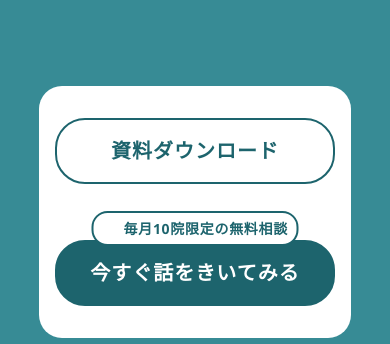
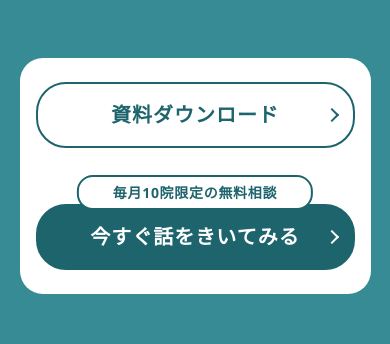
Before and after one commit to kumamo-n/MediTube, a plain HTML site: page index.html in a window 390 px wide. Shown: the part 756-1100 px from the top of the page. Drawn offline with Linux system fonts and the light colour scheme; a script that the page names is missing.

Commit message:
cont0 padding fixed

```diff
--- a/assets/css/style.css
+++ b/assets/css/style.css
@@ -474,6 +474,9 @@ section h2.sec_ttl .big {
   margin: 60px auto 10px;
   justify-content: center;
 }
+.cont0-sp .links {
+  margin: 32px auto;
+}
 
 .cta .links div a,
 .cont0-sp .links div a {
@@ -519,6 +522,29 @@ section h2.sec_ttl .big {
   margin: 0 2px 0px 0;
   position: relative;
   top: 2px;
+}
+.cont0-sp .links div:last-child a:after {
+  content: "";
+  position: absolute;
+  right: 16px;
+  top: 50%;
+  width: 10px;
+  height: 10px;
+  border-right: 2px solid #ffffff;
+  border-bottom: 2px solid #ffffff;
+  transform: translateY(-50%) rotate(-45deg);
+}
+
+.cont0-sp .links div a:after {
+  content: "";
+  position: absolute;
+  right: 16px;
+  top: 50%;
+  width: 10px;
+  height: 10px;
+  border-right: 2px solid #1d646d;
+  border-bottom: 2px solid #1d646d;
+  transform: translateY(-50%) rotate(-45deg);
 }
 
 .cta .links div a:after {
@@ -1489,7 +1515,7 @@ footer {
   .cont0-links {
     background: #ffffff;
     width: 90%;
-    padding: 32px 16px;
+    padding: 24px 16px;
     border-radius: 23px;
   }
   .cont0-links div:last-child {
@@ -1963,7 +1989,7 @@ footer {
   }
   .cta .links,
   .cont0-sp .links {
-    width: 80%;
+    width: 90%;
   }
 
   .cont0-sp .links div a span,
```
